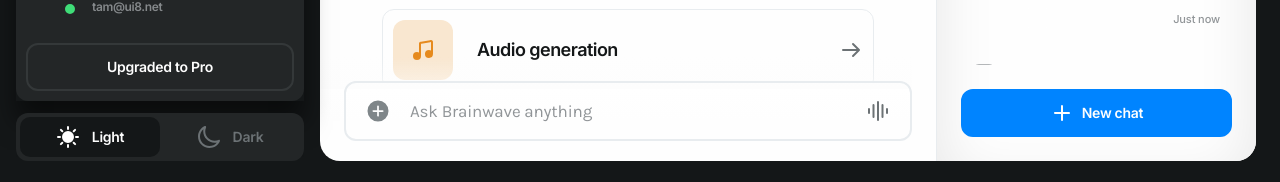
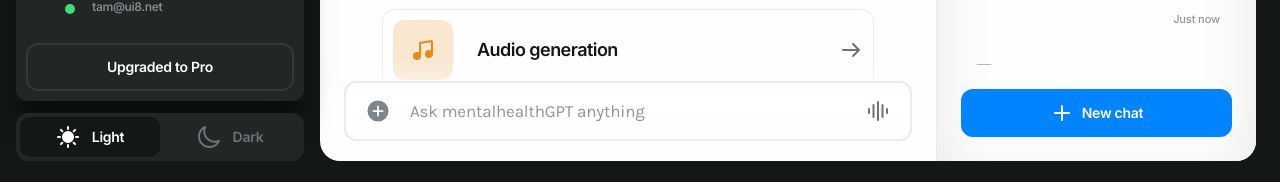
Before and after one commit to aidX-AG/mentalhealth-GPT, a Next.js app: page / in a window 1280 px wide. Shown: the part 615-797 px from the top of the page. Built offline with nearby package versions, Linux system fonts and the light colour scheme; what @rvxlab/tailwind-plugin-ios-full-height would draw is missing.

Commit message:
feat: update chat input placeholder text

```diff
--- a/components/Message/index.tsx
+++ b/components/Message/index.tsx
@@ -36,7 +36,7 @@ const Message = ({
                         autoFocus
                         value={value}
                         onChange={onChange}
-                        placeholder={placeholder || "Ask Brainwave anything"}
+                        placeholder={placeholder || "Ask mentalhealthGPT anything"}
                     />
                     {value === "" ? (
                         <button className={`${stylesButton}`}>
```
